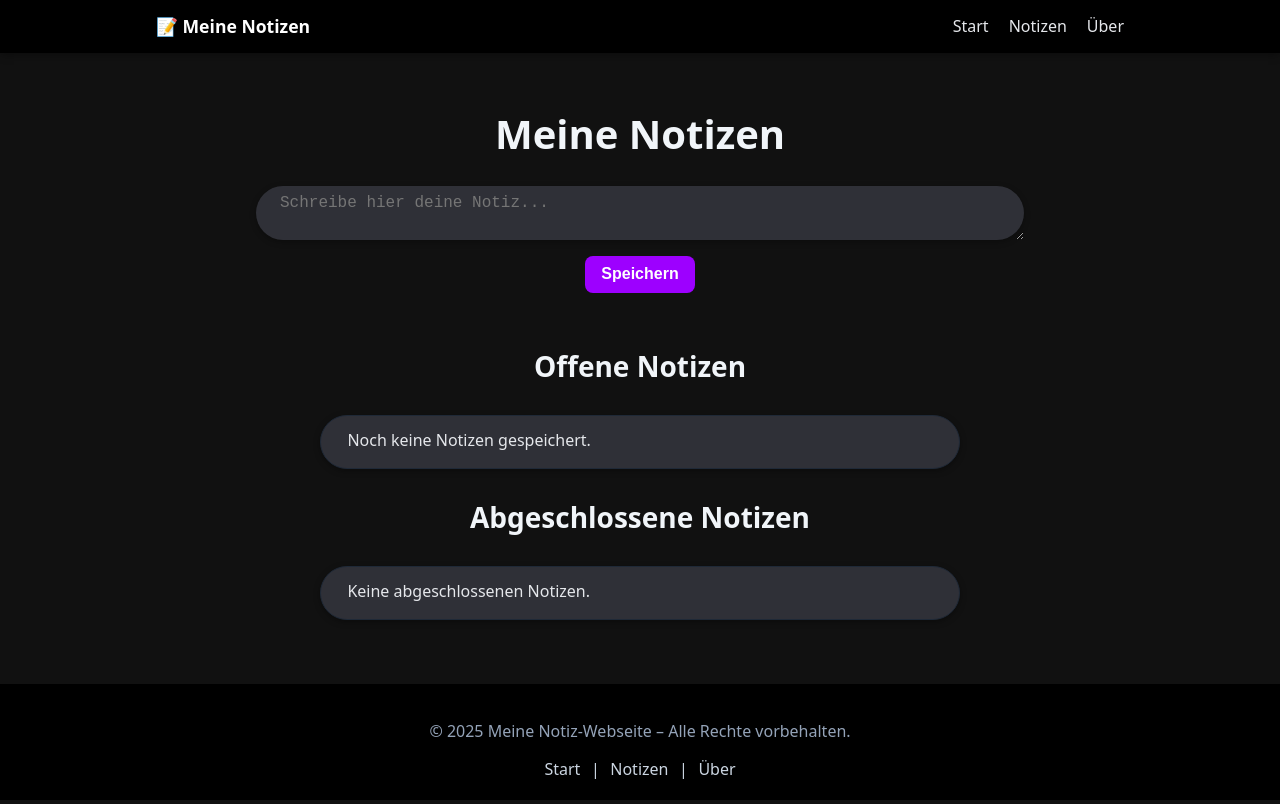
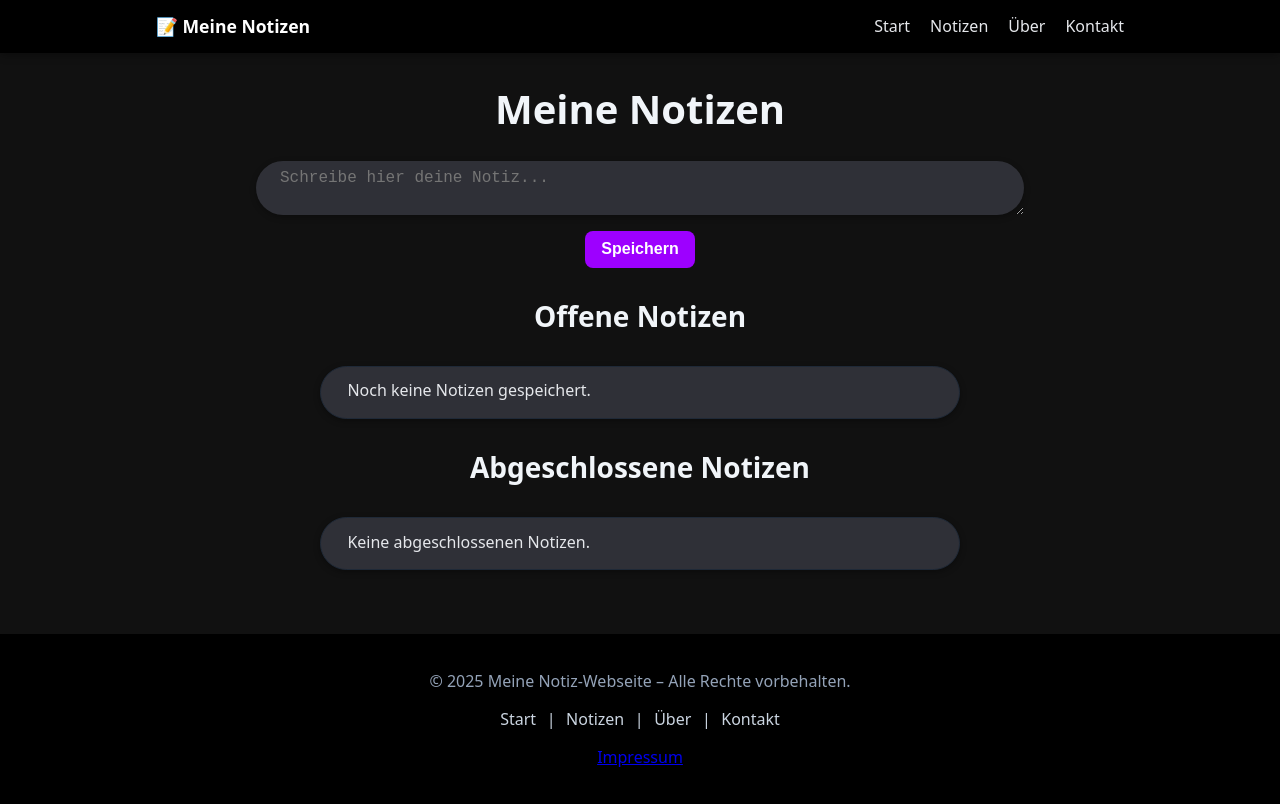
Before and after one commit to JustinHennig/InfoE1WebsiteJustinHennig, a plain HTML site: page pages/notizen.html in a window 1280 px wide. Drawn offline with Linux system fonts and the light colour scheme.

Commit message:
Update notizen.html

```diff
--- a/pages/notizen.html
+++ b/pages/notizen.html
@@ -14,6 +14,7 @@
           <li><a href="index.html">Start</a></li>
           <li><a href="notizen.html">Notizen</a></li>
           <li><a href="about.html">Über</a></li>
+          <li><a href="kontakt.html" class="active">Kontakt</a></li>
         </ul>
       </div>
     </nav>
@@ -41,8 +42,10 @@
   <nav>
     <a href="index.html">Start</a> |
     <a href="notizen.html">Notizen</a> |
-        <a href="about.html">Über</a>
+    <a href="about.html">Über</a> |
+    <a href="kontakt.html">Kontakt</a>
   </nav>
+  <p><a href="impressum.html" class="impressum-link">Impressum</a></p>
 </footer>
 
     <script src="../script.js"></script>
```
Lines whose indentation alone changed are shown as unchanged.
